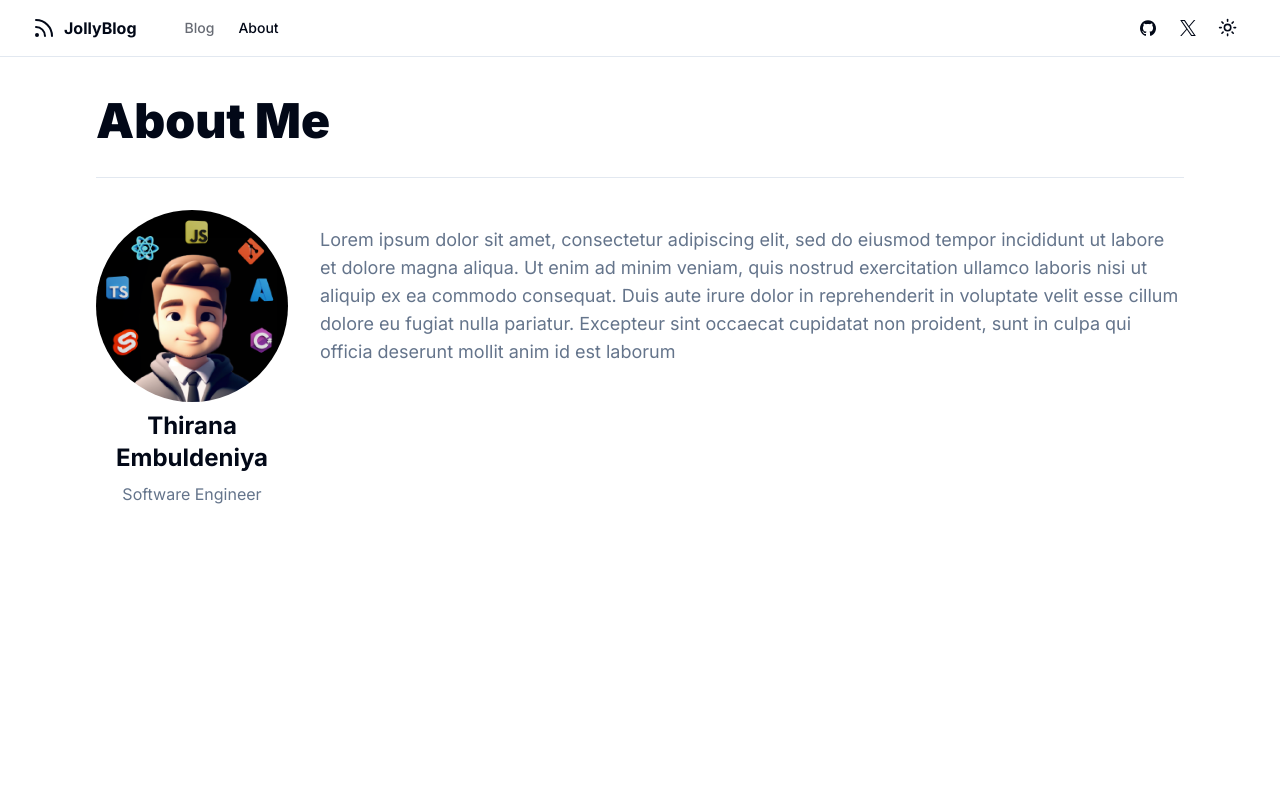
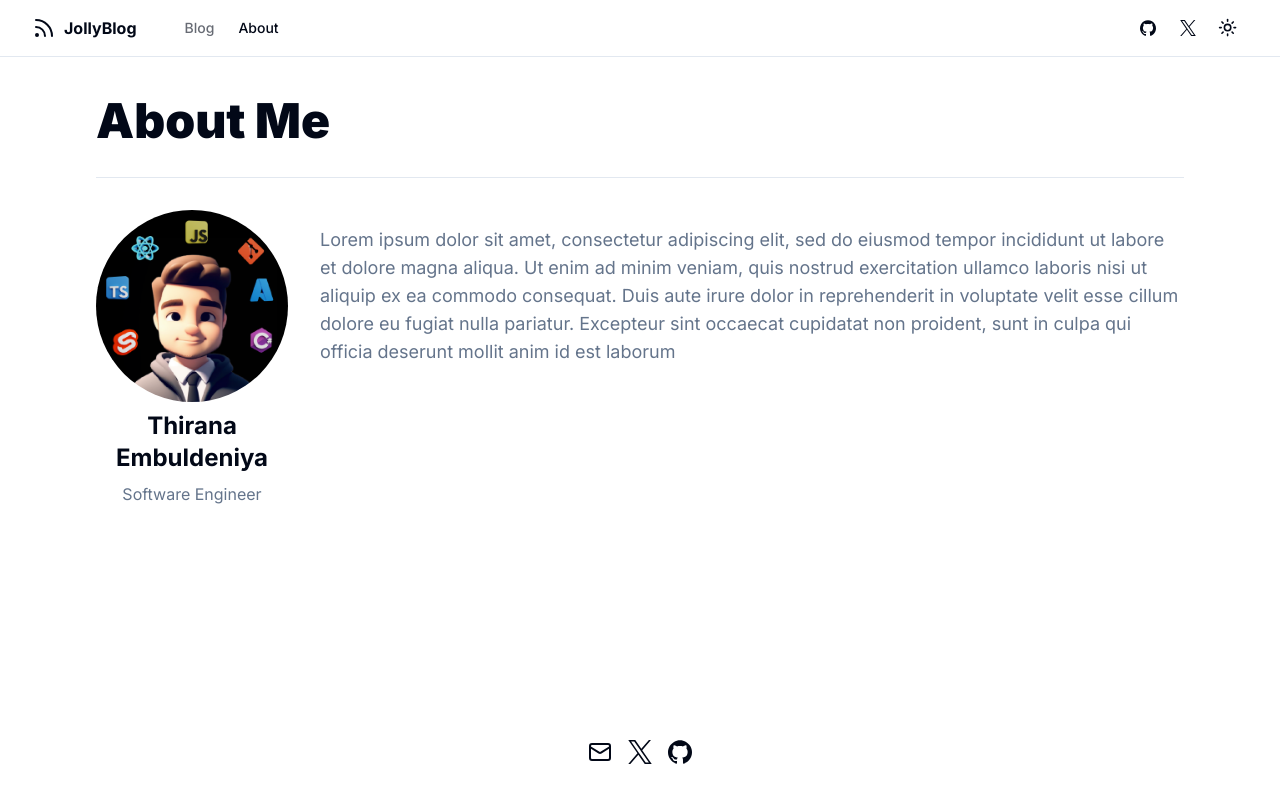
Before and after one commit to Thirana/ArchBit, a Next.js app: page /about in a window 1280 px wide. Built offline with nearby package versions, Linux system fonts and the light colour scheme.

Commit message:
added footer

```diff
--- a/app/layout.tsx
+++ b/app/layout.tsx
@@ -4,6 +4,7 @@
 import { cn } from "@/lib/utils";
 import { SiteHeader } from "@/components/site-header";
 import { Providers } from "@/components/provider";
+import { SiteFooter } from "@/components/site-footer";
 
 const inter = Inter({ subsets: ["latin"], variable: "--font-sans" });
 
@@ -29,6 +30,7 @@
           <div className="relative flex min-h-dvh flex-col bg-background">
             <SiteHeader />
             <main className="flex-1">{children}</main>
+            <SiteFooter />
           </div>
         </Providers>
       </body>
--- /dev/null
+++ b/components/site-footer.tsx
@@ -0,0 +1,26 @@
+import { siteConfig } from "@/config/site";
+import { Mail } from "lucide-react";
+import { Icons } from "./icons";
+
+export function SiteFooter() {
+  return (
+    <footer>
+      <div className="mb-6 mt-14 flex flex-col items-center">
+        <div className="mb-3 flex space-x-4">
+          <a target="_blank" rel="noreferrer" href="mailto:hello@example.com">
+            <span className="sr-only">Mail</span>
+            <Mail className="h-6 w-6" />
+          </a>
+          <a target="_blank" rel="noreferrer" href={siteConfig.links.twitter}>
+            <span className="sr-only">Twitter</span>
+            <Icons.twitter className="h-6 w-6" />
+          </a>
+          <a target="_blank" rel="noreferrer" href={siteConfig.links.github}>
+            <span className="sr-only">GitHub</span>
+            <Icons.gitHub className="h-6 w-6" />
+          </a>
+        </div>
+      </div>
+    </footer>
+  );
+}
```
